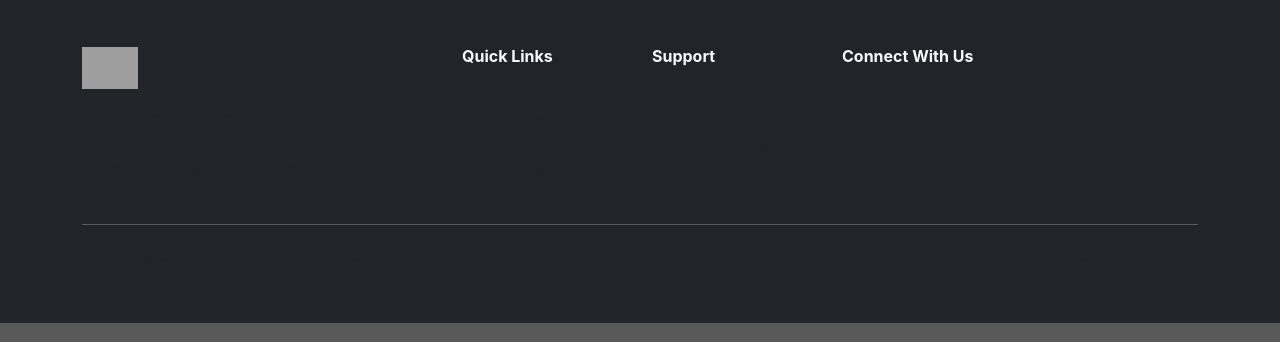
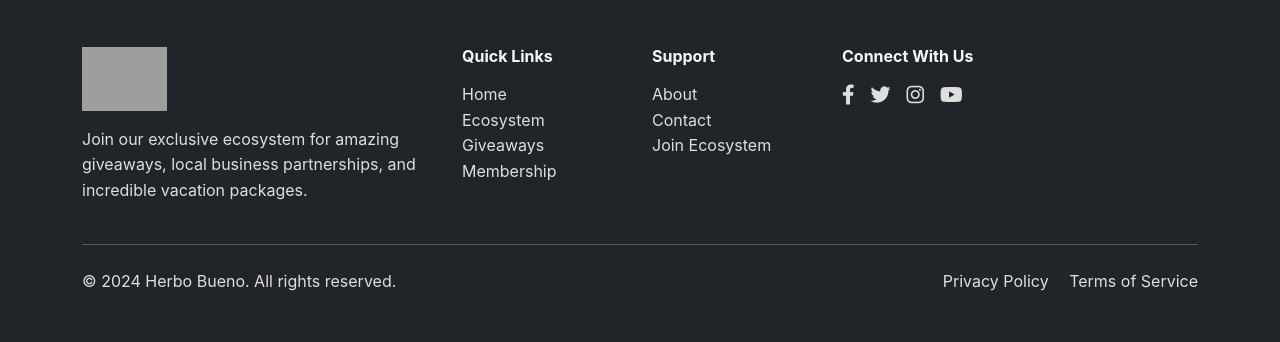
Before and after one commit to anbellouzi/herbobueno, a Django app: page / in a window 1280 px wide. Shown: the part 3916-4258 px from the top of the page. Run offline with Django 3.2, Linux system fonts and the light colour scheme; grey boxes are pictures that could not be loaded.

Commit message:
Footer: enlarge logo and force white link/text colors for contrast

```diff
--- a/static/css/style.css
+++ b/static/css/style.css
@@ -122,9 +122,23 @@ body {
 }
 
 .footer-logo {
-    height: 42px;
+    height: 64px;
     width: auto;
     display: inline-block;
+}
+
+/* Footer readability on dark background */
+footer.bg-dark a {
+    color: #ffffff !important;
+}
+
+footer.bg-dark a:hover {
+    color: #f8f9fa !important;
+    text-decoration: underline;
+}
+
+footer.bg-dark .text-muted {
+    color: rgba(255, 255, 255, 0.85) !important;
 }
 
 /* Hero Section */
```
